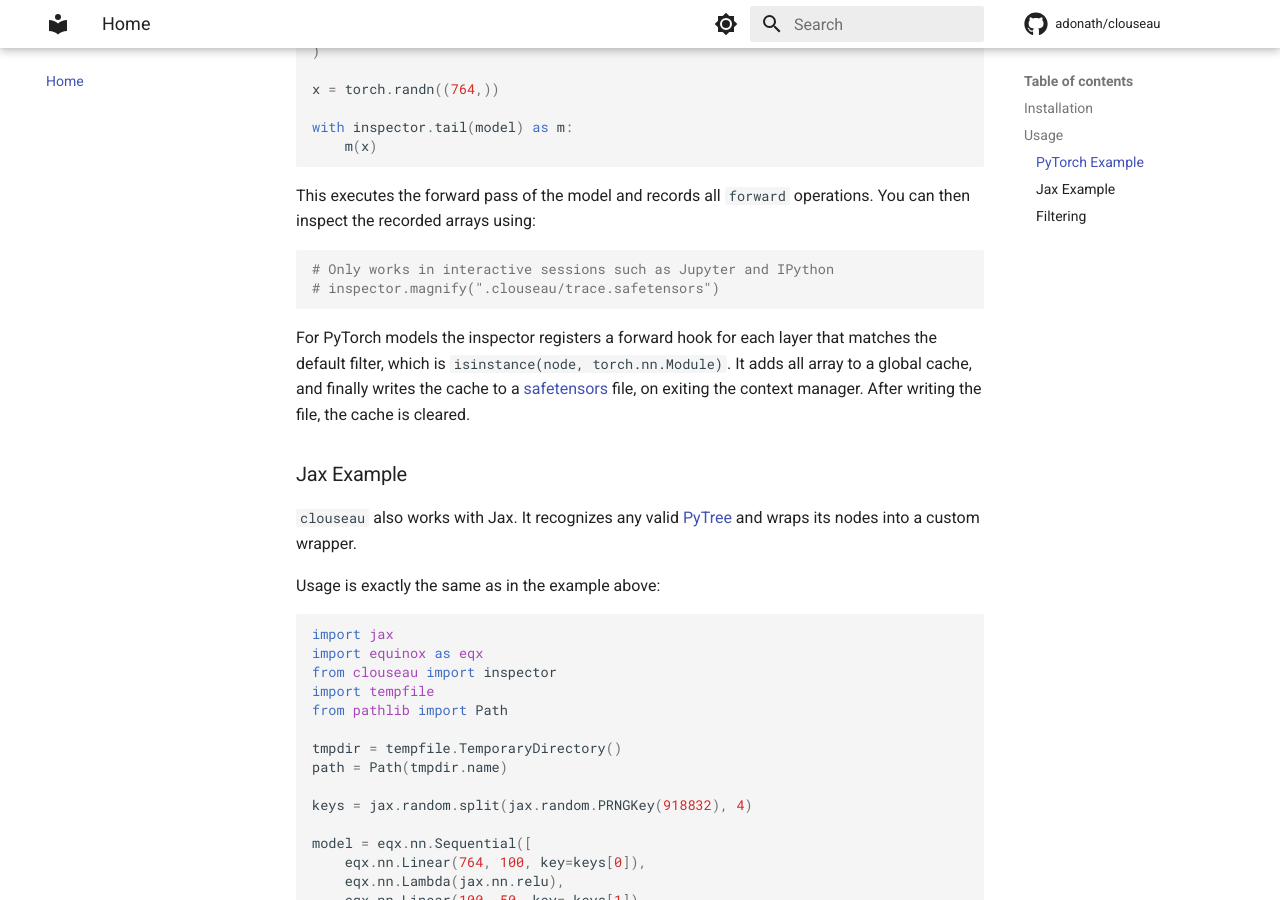
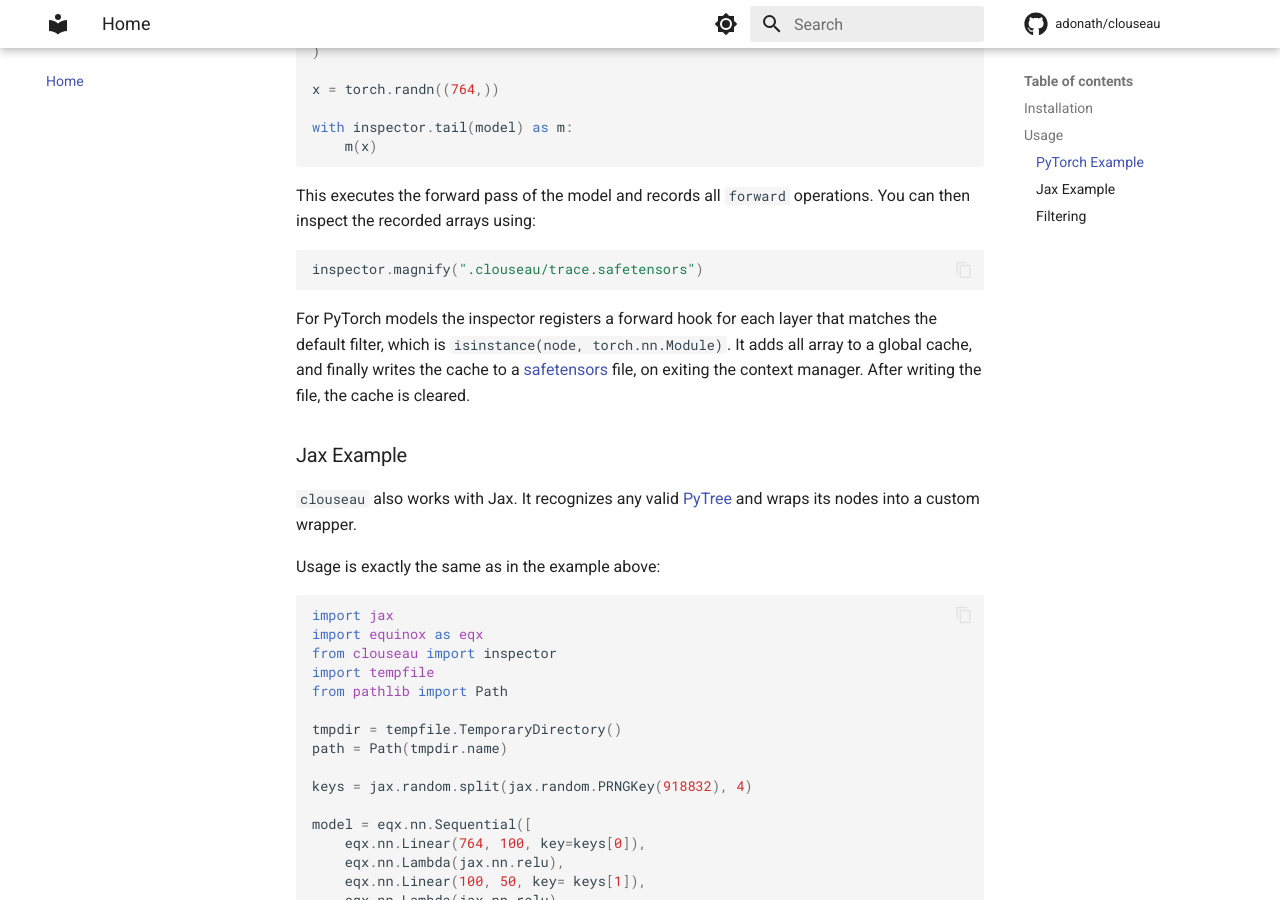
Before and after one commit to adonath/clouseau, an MkDocs documentation site: the page built from docs/index.md, in a window 1280 px wide and 900 px high, scrolled down 1461 px. Built offline with MkDocs 1.6.1 and Material for MkDocs 9.7.7, drawn with Linux system fonts in a browser that asks for light colours; comment, search, counter and statistics services are not loaded.

````diff
--- a/docs/index.md
+++ b/docs/index.md
@@ -53,8 +53,7 @@ with inspector.tail(model) as m:
 This executes the forward pass of the model and records all `forward` operations. You can then inspect the recorded arrays using:
 
 ```python
-# Only works in interactive sessions such as Jupyter and IPython
-# inspector.magnify(".clouseau/trace.safetensors")
+inspector.magnify(".clouseau/trace.safetensors")
 ```
 
 For PyTorch models the inspector registers a forward hook for each layer that matches the default filter, which is
--- a/mkdocs.yml
+++ b/mkdocs.yml
@@ -15,9 +15,13 @@ plugins:
   - mkdocstrings:
       handlers:
         python:
+          options:
+            docstring_style: numpy
           paths: ["clouseau"]
 theme:
   name: material
+  features:
+    - content.code.copy
   feature:
     tabs: true
   palette:
````
